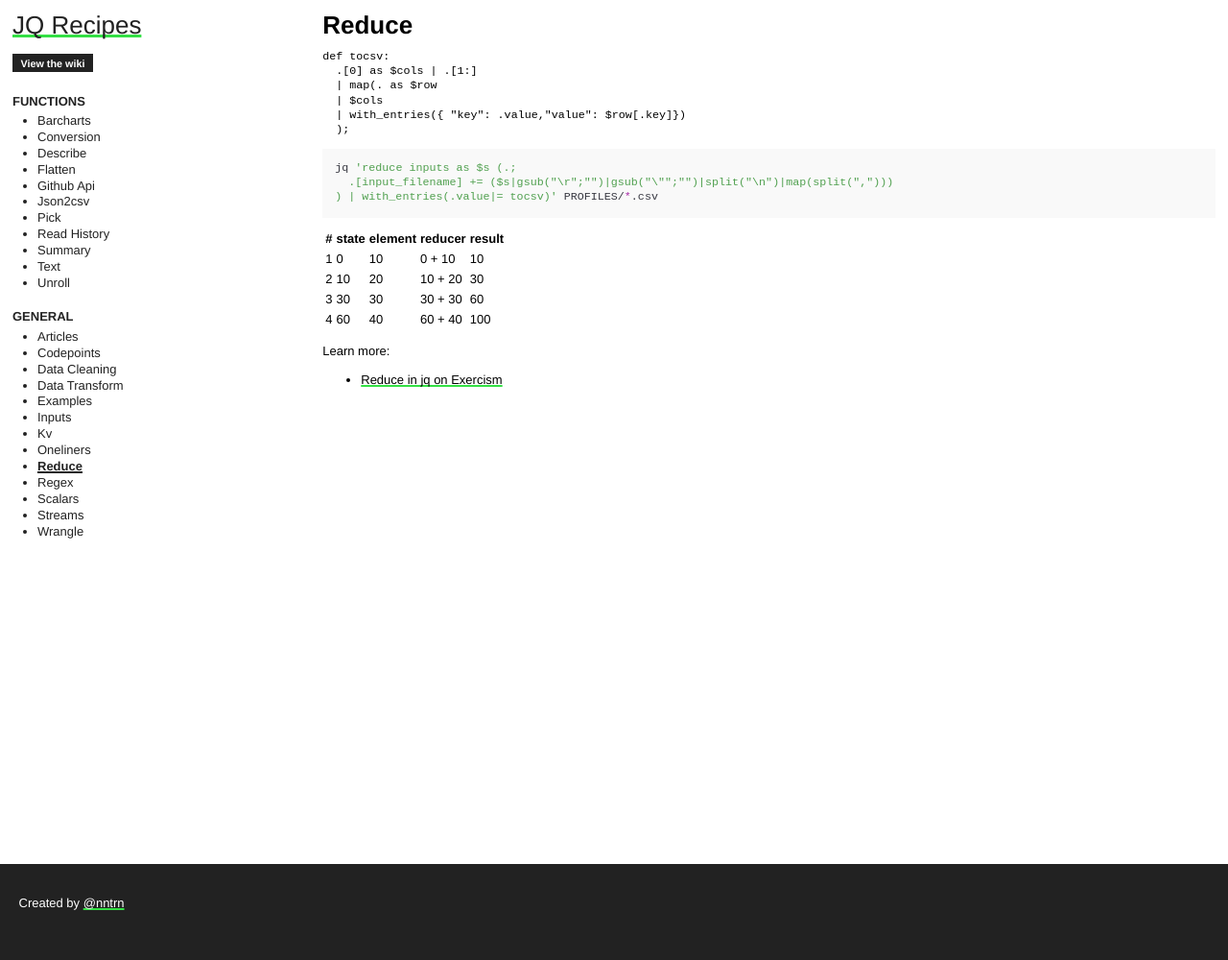
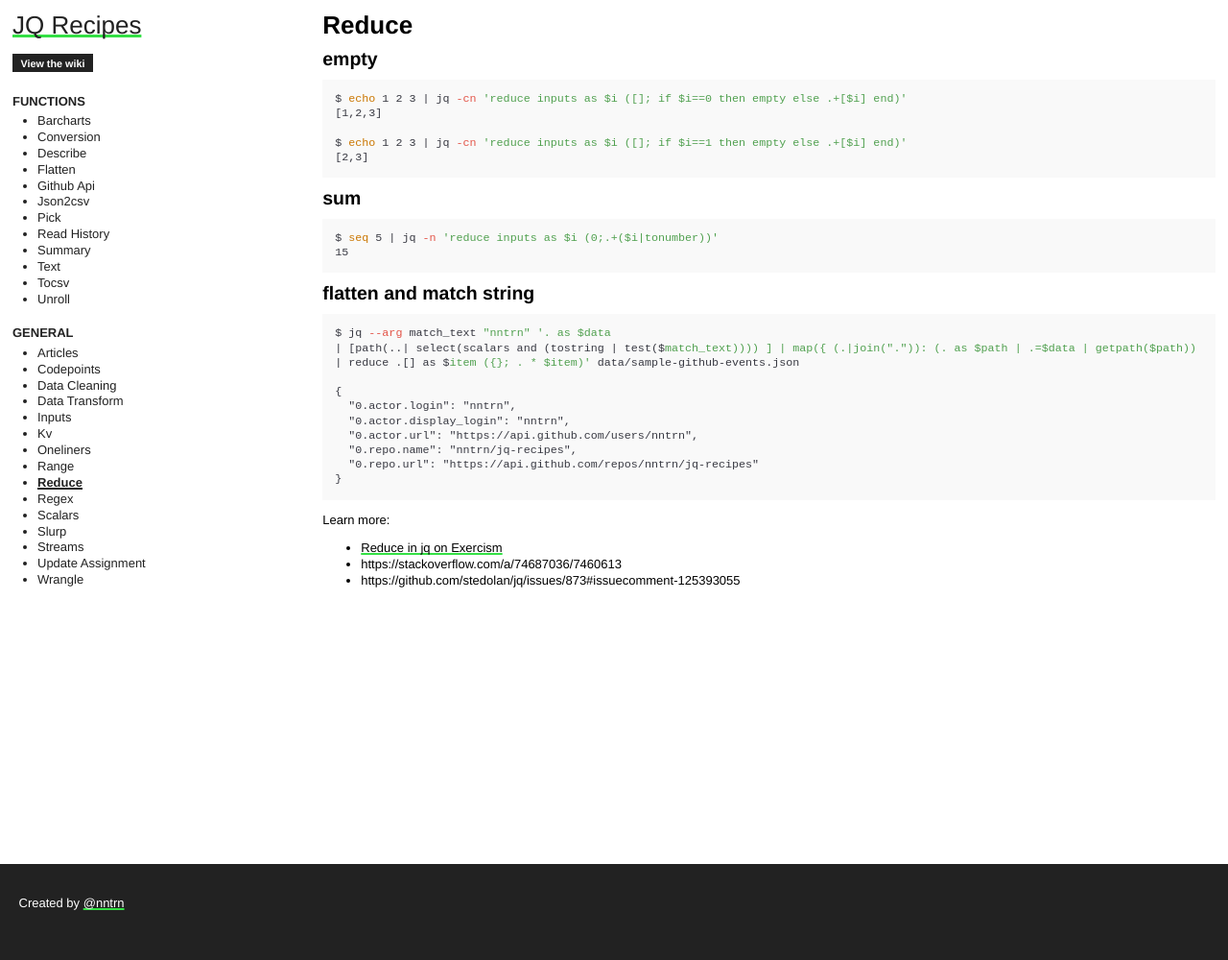
Before and after one commit to nntrn/jq-recipes, a Jekyll site: the page built from _general/reduce.md, in a window 1280 px wide. Shown: the whole page at 96% size. Built offline with Jekyll 4.4.1, drawn with Linux system fonts in a browser that asks for light colours.

Commit message:
Split from examples.md

````diff
--- a/_general/reduce.md
+++ b/_general/reduce.md
@@ -3,28 +3,43 @@
 
 # Reduce
 
-```jq
-def tocsv:
-  .[0] as $cols | .[1:]
-  | map(. as $row
-  | $cols
-  | with_entries({ "key": .value,"value": $row[.key]})
-  );
+## empty
+
+```console
+$ echo 1 2 3 | jq -cn 'reduce inputs as $i ([]; if $i==0 then empty else .+[$i] end)'
+[1,2,3]
+
+$ echo 1 2 3 | jq -cn 'reduce inputs as $i ([]; if $i==1 then empty else .+[$i] end)'
+[2,3]
 ```
 
-```sh
-jq 'reduce inputs as $s (.;
-  .[input_filename] += ($s|gsub("\r";"")|gsub("\"";"")|split("\n")|map(split(",")))
-) | with_entries(.value|= tocsv)' PROFILES/*.csv
+## sum
+
+```console
+$ seq 5 | jq -n 'reduce inputs as $i (0;.+($i|tonumber))'
+15
 ```
 
-| #   | state | element | reducer | result |
-| --- | ----- | ------- | ------- | ------ |
-| 1   | 0     | 10      | 0 + 10  | 10     |
-| 2   | 10    | 20      | 10 + 20 | 30     |
-| 3   | 30    | 30      | 30 + 30 | 60     |
-| 4   | 60    | 40      | 60 + 40 | 100    |
+## flatten and match string
+
+```console
+$ jq --arg match_text "nntrn" '. as $data
+| [path(..| select(scalars and (tostring | test($match_text)))) ] | map({ (.|join(".")): (. as $path | .=$data | getpath($path)) })
+| reduce .[] as $item ({}; . * $item)' data/sample-github-events.json
+
+{
+  "0.actor.login": "nntrn",
+  "0.actor.display_login": "nntrn",
+  "0.actor.url": "https://api.github.com/users/nntrn",
+  "0.repo.name": "nntrn/jq-recipes",
+  "0.repo.url": "https://api.github.com/repos/nntrn/jq-recipes"
+}
+```
+
+
 
 Learn more:
 
 - [Reduce in jq on Exercism](https://exercism.org/tracks/jq/concepts/reduce)
+- https://stackoverflow.com/a/74687036/7460613
+- https://github.com/stedolan/jq/issues/873#issuecomment-125393055
````
Also changed, not shown: _functions/tocsv.md (added, +19 -0 lines), _general/examples.md (deleted, +0 -90 lines), _general/range.md (added, +14 -0 lines), _general/slurp.md (added, +36 -0 lines), _general/update-assignment.md (added, +32 -0 lines).
